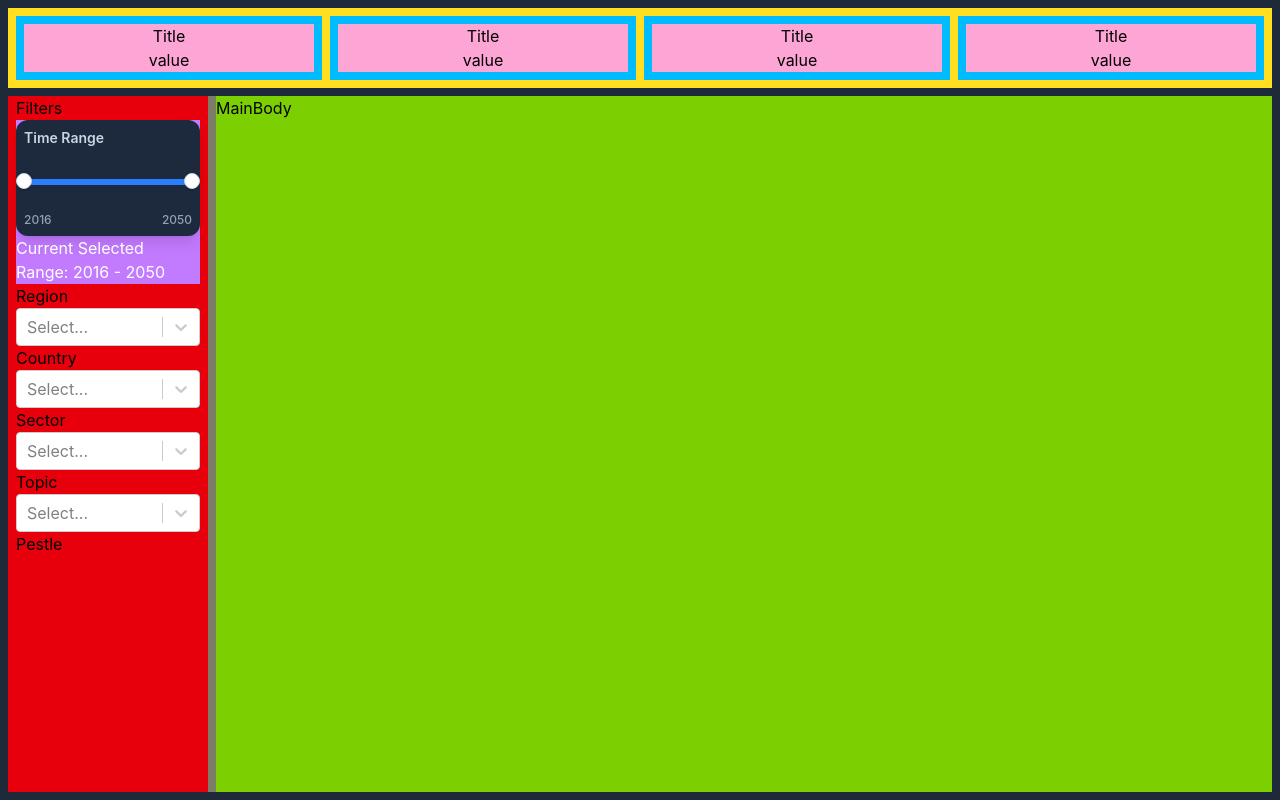
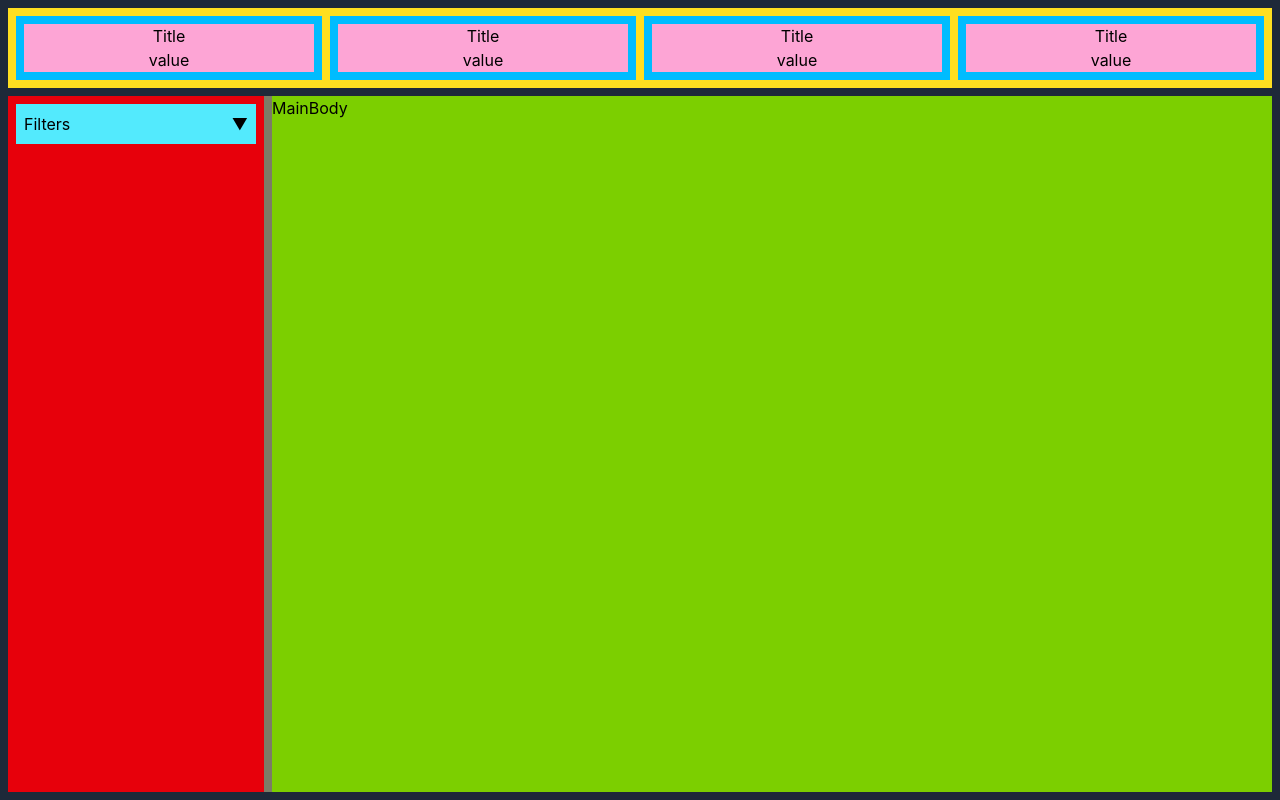
Before and after one commit to DilipWoad/Dashboard-Data-Visualization, a React (Vite) app in the folder dashboard-frontend/: page / in a window 1280 px wide. Built offline with nearby package versions, Linux system fonts and the light colour scheme.

Commit message:
frontend : complete getting sidebar filter data logic

```diff
--- a/dashboard-frontend/src/components/Body.jsx
+++ b/dashboard-frontend/src/components/Body.jsx
@@ -6,7 +6,7 @@ const Body=()=>{
     return(
         <div className="bg-gray-800 h-full p-2 flex flex-col gap-2">
             <HeaderMetrix/>
-            <div className="flex gap-2 bg-olive-500 flex-1">
+            <div className="flex gap-2 bg-olive-500 flex-1 overflow-auto">
                 <SidebarFilter/>
                 <MainBody/>
             </div>
--- a/dashboard-frontend/src/components/HeaderMetrix.jsx
+++ b/dashboard-frontend/src/components/HeaderMetrix.jsx
@@ -2,7 +2,7 @@ import MetrixCard from "./reuseableComponents/MetrixCard"
 
 const HeaderMetrix = () => {
   return (
-    <div className='bg-yellow-300 p-2 flex justify-between gap-2 overflow-auto'>
+    <div className='bg-yellow-300 p-2 flex justify-between gap-2 overflow-auto '>
         <MetrixCard/>
         <MetrixCard/>
         <MetrixCard/>
--- a/dashboard-frontend/src/components/SidebarFilter.jsx
+++ b/dashboard-frontend/src/components/SidebarFilter.jsx
@@ -1,14 +1,16 @@
-import { useState } from "react";
+import { useEffect, useRef, useState } from "react";
 import DateRangeSlider from "../utils/DateRangeSlider";
 import Select from "react-select";
+import MultipleCheckBox from "../utils/MultipleCheckBox";
 
-const SidebarFilter = () => {
+const SidebarFilter = ({ onFilterChange }) => {
   const [dateRange, setDateRange] = useState({ min: "2016", max: "2050" });
-  const options = [
-    { value: "chocolate", label: "Chocolate" },
-    { value: "strawberry", label: "Strawberry" },
-    { value: "vanilla", label: "Vanilla" },
-  ];
+  const [showFilter, setShowFilter] = useState(false);
+
+  const [selectedRegion, setSelectedRegion] = useState(null);
+  const [selectedCountry, setSelectedCountry] = useState([]);
+  const [selectedSector, setSelectedSector] = useState([]);
+  const [selectedTopic, setSelectedTopic] = useState([]);
 
   const regions = [
     { value: "Northern America", label: "Northern America" },
@@ -34,45 +36,110 @@ const SidebarFilter = () => {
     { value: "World", label: "World" },
   ];
 
-  const countries = [
+  const allCountries = [
     {
       value: "United States of America",
       label: "United States of America",
+      region: "Northern America",
     },
-    { value: "Canada", label: "Canada" },
-    { value: "Mexico", label: "Mexico" },
-    { value: "Brazil", label: "Brazil" },
-    { value: "Colombia", label: "Colombia" },
-    { value: "Argentina", label: "Argentina" },
-    { value: "Venezuela", label: "Venezuela" },
-    { value: "Russia", label: "Russia" },
-    { value: "Ukraine", label: "Ukraine" },
-    { value: "United Kingdom", label: "United Kingdom" },
-    { value: "Germany", label: "Germany" },
-    { value: "Estonia", label: "Estonia" },
-    { value: "Austria", label: "Austria" },
-    { value: "Spain", label: "Spain" },
-    { value: "Hungary", label: "Hungary" },
-    { value: "Saudi Arabia", label: "Saudi Arabia" },
-    { value: "Lebanon", label: "Lebanon" },
-    { value: "India", label: "India" },
-    { value: "Azerbaijan", label: "Azerbaijan" },
-    { value: "Indonesia", label: "Indonesia" },
-    { value: "Iraq", label: "Iraq" },
-    { value: "Iran", label: "Iran" },
-    { value: "China", label: "China" },
-    { value: "Japan", label: "Japan" },
-    { value: "Kuwait", label: "Kuwait" },
-    { value: "Nigeria", label: "Nigeria" },
-    { value: "Angola", label: "Angola" },
-    { value: "Egypt", label: "Egypt" },
-    { value: "South Africa", label: "South Africa" },
-    { value: "Mali, Niger", label: "Mali, Niger" },
-    { value: "Libya", label: "Libya" },
-    { value: "Burkina Faso", label: "Burkina Faso" },
-    { value: "South Sudan", label: "South Sudan" },
-    { value: "Morocco", label: "Morocco" },
-    { value: "Australia", label: "Australia" },
+    { value: "Canada", label: "Canada", region: "Northern America" },
+    { value: "Mexico", label: "Mexico", region: "Central America" },
+    { value: "Brazil", label: "Brazil", region: "South America" },
+    { value: "Colombia", label: "Colombia", region: "South America" },
+    { value: "Argentina", label: "Argentina", region: "South America" },
+    { value: "Venezuela", label: "Venezuela", region: "South America" },
+
+    { value: "Russia", label: "Russia", region: "Europe" || "Eastern Europe" },
+    {
+      value: "Ukraine",
+      label: "Ukraine",
+      region: "Europe" || "Eastern Europe",
+    },
+    {
+      value: "United Kingdom",
+      label: "United Kingdom",
+      region: "Europe" || "Northern Europe",
+    },
+    {
+      value: "Germany",
+      label: "Germany",
+      region: "Europe" || "Western Europe",
+    },
+    {
+      value: "Estonia",
+      label: "Estonia",
+      region: "Europe" || "Eastern Europe",
+    },
+    {
+      value: "Austria",
+      label: "Austria",
+      region: "Europe" || "Western Europe",
+    },
+    { value: "Spain", label: "Spain", region: "Europe" || "Southern Europe" },
+    {
+      value: "Hungary",
+      label: "Hungary",
+      region: "Europe" || "Eastern Europe",
+    },
+
+    {
+      value: "Saudi Arabia",
+      label: "Saudi Arabia",
+      region: "Asia" || "Western Asia",
+    },
+    { value: "Lebanon", label: "Lebanon", region: "Asia" || "Western Asia" },
+    { value: "India", label: "India", region: "Asia" || "Southern Asia" },
+    {
+      value: "Azerbaijan",
+      label: "Azerbaijan",
+      region: "Asia" || "Western Asia",
+    },
+    {
+      value: "Indonesia",
+      label: "Indonesia",
+      region: "Asia" || "South-Eastern Asia",
+    },
+    { value: "Iraq", label: "Iraq", region: "Asia" || "Western Asia" },
+    { value: "Iran", label: "Iran", region: "Asia" || "Western Asia" },
+    { value: "China", label: "China", region: "Asia" || "Eastern Asia" },
+    { value: "Japan", label: "Japan", region: "Asia" || "Eastern Asia" },
+    { value: "Kuwait", label: "Kuwait", region: "Asia" || "Western Asia" },
+
+    {
+      value: "Nigeria",
+      label: "Nigeria",
+      region: "Africa" || "Western Africa",
+    },
+    { value: "Angola", label: "Angola", region: "Africa" || "Central Africa" },
+    { value: "Egypt", label: "Egypt", region: "Africa" || "Northern Africa" },
+    {
+      value: "South Africa",
+      label: "South Africa",
+      region: "Africa" || "Southern Africa",
+    },
+    {
+      value: "Mali, Niger",
+      label: "Mali, Niger",
+      region: "Africa" || "Western Africa",
+    },
+    { value: "Libya", label: "Libya", region: "Africa" || "Northern Africa" },
+    {
+      value: "Burkina Faso",
+      label: "Burkina Faso",
+      region: "Africa" || "Western Africa",
+    },
+    {
+      value: "South Sudan",
+      label: "South Sudan",
+      region: "Africa" || "Central Africa",
+    },
+    {
+      value: "Morocco",
+      label: "Morocco",
+      region: "Africa" || "Northern Africa",
+    },
+
+    { value: "Australia", label: "Australia", region: "Oceania" },
   ];
 
   const sectors = [
@@ -150,14 +217,95 @@ const SidebarFilter = () => {
     { value: "tension", label: "tension" },
     { value: "terrorism", label: "terrorism" },
   ];
+
+  const pestleList = [
+    "Industries",
+    "Environmental",
+    "Economic",
+    "Political",
+    "Technological",
+    "Organization",
+    "Healthcare",
+    "Social",
+    "Lifestyles",
+  ];
+
+  //if selectedRegion not world then show filter out by regions , if world , show all
+  const availableCountries =
+    selectedRegion && selectedRegion.value !== "World"
+      ? allCountries.filter(
+          (country) => country.region === selectedRegion.value,
+        )
+      : allCountries;
+
   const handleDateChange = (range) => {
     setDateRange(range);
   };
 
+  const handleRegionChange = (choice) => {
+    setSelectedRegion(choice);
+
+    setSelectedCountry([]); //for new set of countries
+  };
+
+  const handleCountryChange = (choices) => {
+    setSelectedCountry(choices);
+  };
+
+  const handleSectorChange = (choices) => {
+    setSelectedSector(choices);
+  };
+
+  const handleTopicChange = (choices) => {
+    setSelectedTopic(choices);
+  };
+
+  const handleResetFilters = () => {
+    setDateRange({ min: 2016, max: 2050 });
+    setSelectedRegion(null);
+    setSelectedCountry([]);
+    setSelectedSector(null);
+    setSelectedTopic(null);
+  };
+
+  useEffect(() => {
+    if (onFilterChange) {
+      // Package all the current filter states into one object
+      const currentFilters = {
+        dateRange: dateRange,
+        region: selectedRegion ? selectedRegion.value : null,
+        // react-select multi returns an array of objects, we map it to just the strings
+        countries: selectedCountry ? selectedCountry.map((c) => c.value) : [],
+        // Assuming you add state for these later:
+        sectors: selectedSector.map((s) => s.value),
+        topics: selectedTopic.map((t) => t.value),
+      };
+
+      // Send it to the parent
+      onFilterChange(currentFilters);
+    }
+  }, [dateRange, selectedRegion, selectedCountry]);
+
   return (
-    <div className="bg-red-600 w-50 px-2">
-      <p>Filters</p>
-      <div className="flex flex-col">
+    <div className="bg-red-600 w-64 p-2 overflow-y-scroll">
+      <div className="bg-cyan-300 flex justify-between p-2 z-20">
+        <p>Filters</p>{" "}
+        <button
+          onClick={() => setShowFilter(!showFilter)}
+          className="cursor-pointer"
+        >
+          <span
+            className={`transition-transform inline-block duration-300 ${showFilter ? "rotate-180" : "rotate-0"}`}
+          >
+            ▼
+          </span>
+        </button>
+      </div>
+      {
+        <div
+          className={` transition-all duration-500 ease-in-out overflow-hidden ${showFilter ? "opacity-100" : "max-h-0 opacity-0"}`}
+        >
+          <div className="flex flex-col mt-2">
             <div className="bg-purple-400">
               <DateRangeSlider
                 minYear={2016}
@@ -171,21 +319,56 @@ const SidebarFilter = () => {
           </div>
           <div>
             <label>Region</label>
-        <Select options={regions} />
+            <Select
+              options={regions}
+              value={selectedRegion}
+              onChange={handleRegionChange}
+            />
           </div>
           <div>
             <label>Country</label>
-        <Select options={countries} isMulti isSearchable />
+            <Select
+              options={availableCountries}
+              value={selectedCountry}
+              onChange={handleCountryChange}
+              isMulti
+              isSearchable
+            />
           </div>
           <div>
             <label>Sector</label>
-        <Select options={sectors} isMulti isSearchable />
+            <Select
+              options={sectors}
+              value={selectedSector}
+              onChange={handleSectorChange}
+              isMulti
+              isSearchable
+            />
           </div>
           <div className="">
             <label>Topic</label>
-        <Select className="" options={topics} isMulti isSearchable />
+            <Select
+              className=""
+              options={topics}
+              value={selectedTopic}
+              onChange={handleTopicChange}
+              isMulti
+              isSearchable
+            />
           </div>
-      <div>Pestle</div>
+          <div>
+            <label>Pestle</label>
+            <MultipleCheckBox items={pestleList} />
+          </div>
+
+          <button
+            onClick={handleResetFilters}
+            className="w-full mt-4 bg-slate-700 hover:bg-slate-600 text-white py-2 rounded transition-colors"
+          >
+            Reset All Filters
+          </button>
+        </div>
+      }
     </div>
   );
 };
--- /dev/null
+++ b/dashboard-frontend/src/utils/MultipleCheckBox.jsx
@@ -0,0 +1,36 @@
+import { useState } from "react";
+
+const MultipleCheckBox = ({items}) => {
+  //what we can do is we will get array of just the industries =[eco,external,etc]
+  //we convert it to [{name:eco,isChecked:false}];
+  const updatedItems = items.map((item) => ({ name: item, isChecked: false }));
+
+  const [pestle, setPestle] = useState(updatedItems);
+
+  const handleCheckboxClick = (index) => {
+    //we need to do multiple check
+    //so we need something that unique to checkbox to find it from the list
+    //oh we can give index to each
+    const updateCheckbox = [...pestle];
+    updateCheckbox[index].isChecked = !updateCheckbox[index].isChecked;
+    setPestle(updateCheckbox);
+  };
+  return (
+    <ul>
+      {pestle.map((item, index) => {
+        return (
+          <li className="flex" key={item.name}>
+            <input
+              type="checkbox"
+              checked={item.isChecked}
+              onChange={() => handleCheckboxClick(index)}
+            />
+            <p>{item.name}</p>
+          </li>
+        );
+      })}
+    </ul>
+  );
+};
+
+export default MultipleCheckBox;
```
Also changed, not shown: dashboard-frontend/src/constant.js (added, +40 -0 lines). Lines whose indentation alone changed are shown as unchanged.
